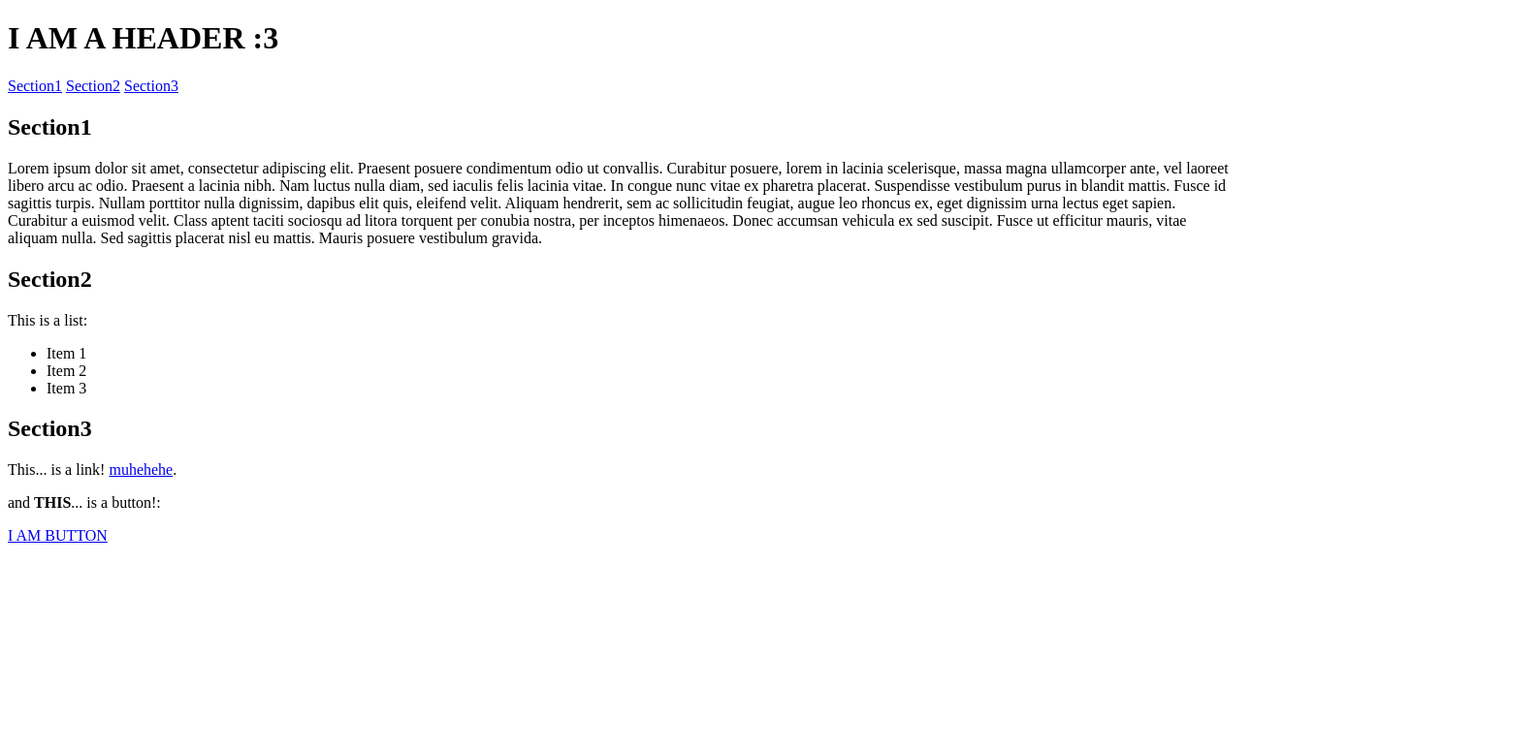
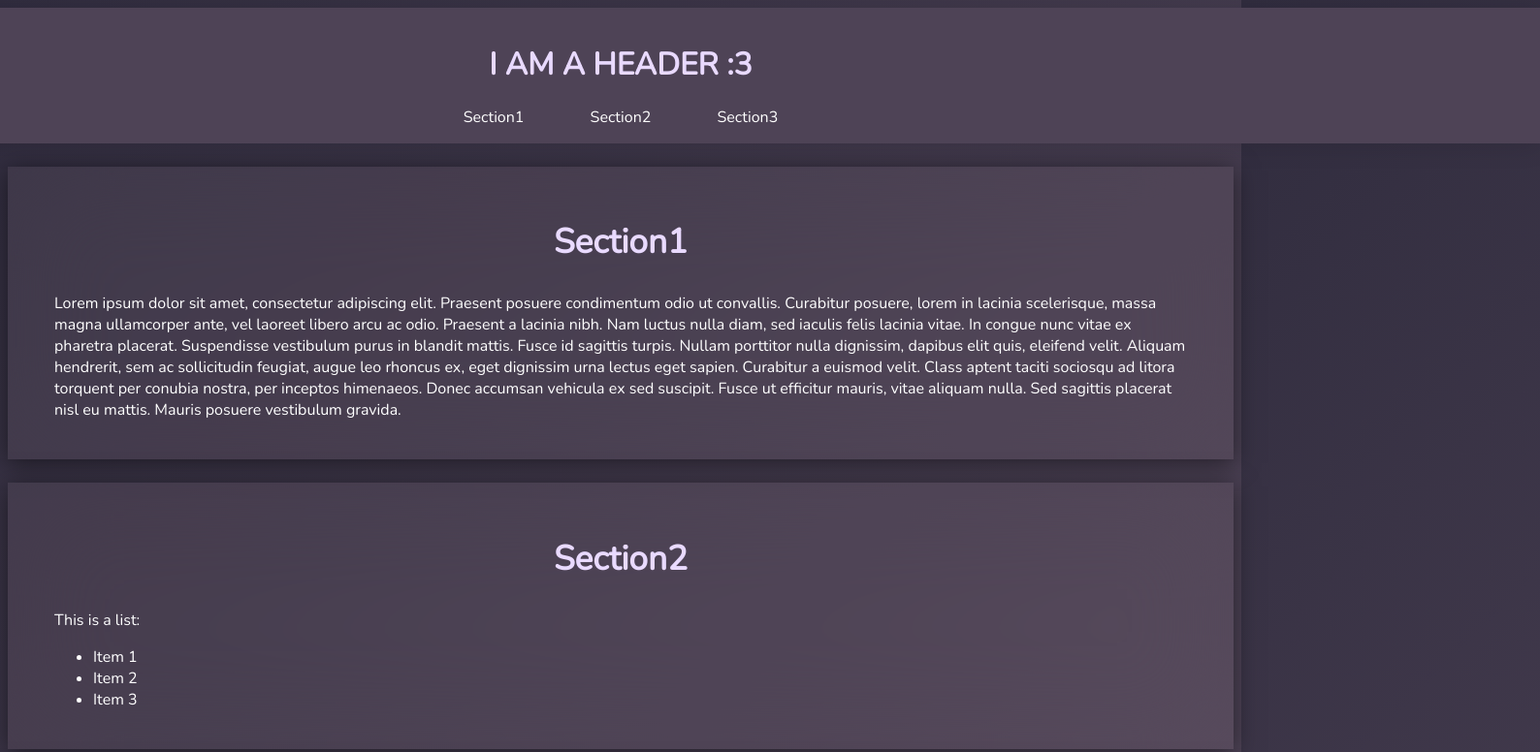
Before and after one commit to KoalaZahid/koalazahid.github.io, a plain HTML site: page index.html in a window 1280 px wide. Shown: the top 776 px of the page at 97% size, 1588 px wide, since content can reach past the window. Drawn offline with nearby package versions, Linux system fonts and the light colour scheme.

Commit message:
css hotfix

```diff
--- a/index.html
+++ b/index.html
@@ -5,7 +5,7 @@
   <meta charset="UTF-8">
   <meta name="viewport" content="width=device-width, initial-scale=1.0">
   <title>MY WEBSITE!!!</title>
-  <link rel="stylesheet" href="index.css">
+  <link rel="stylesheet" href="resources/style.css">
   <link href='https://fonts.googleapis.com/css?family=Nunito' rel='stylesheet'>
 </head>
 
```
